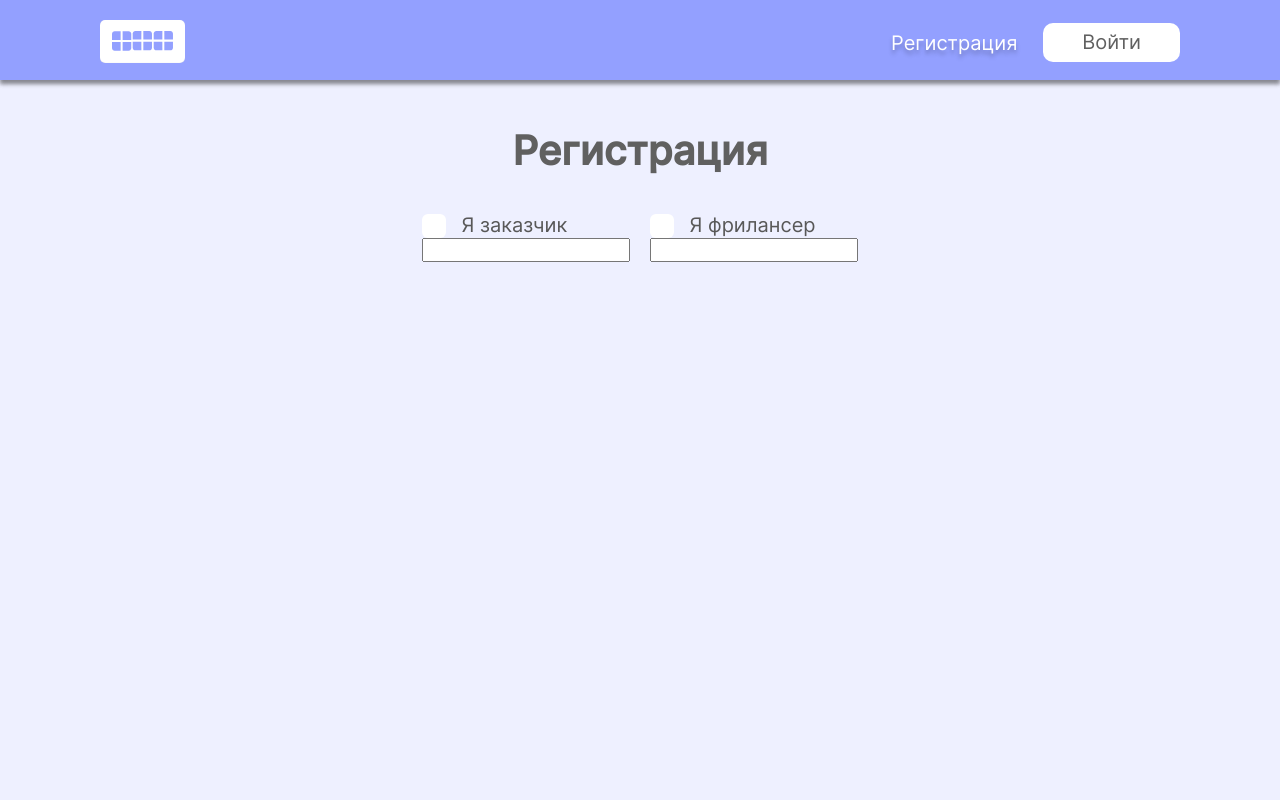
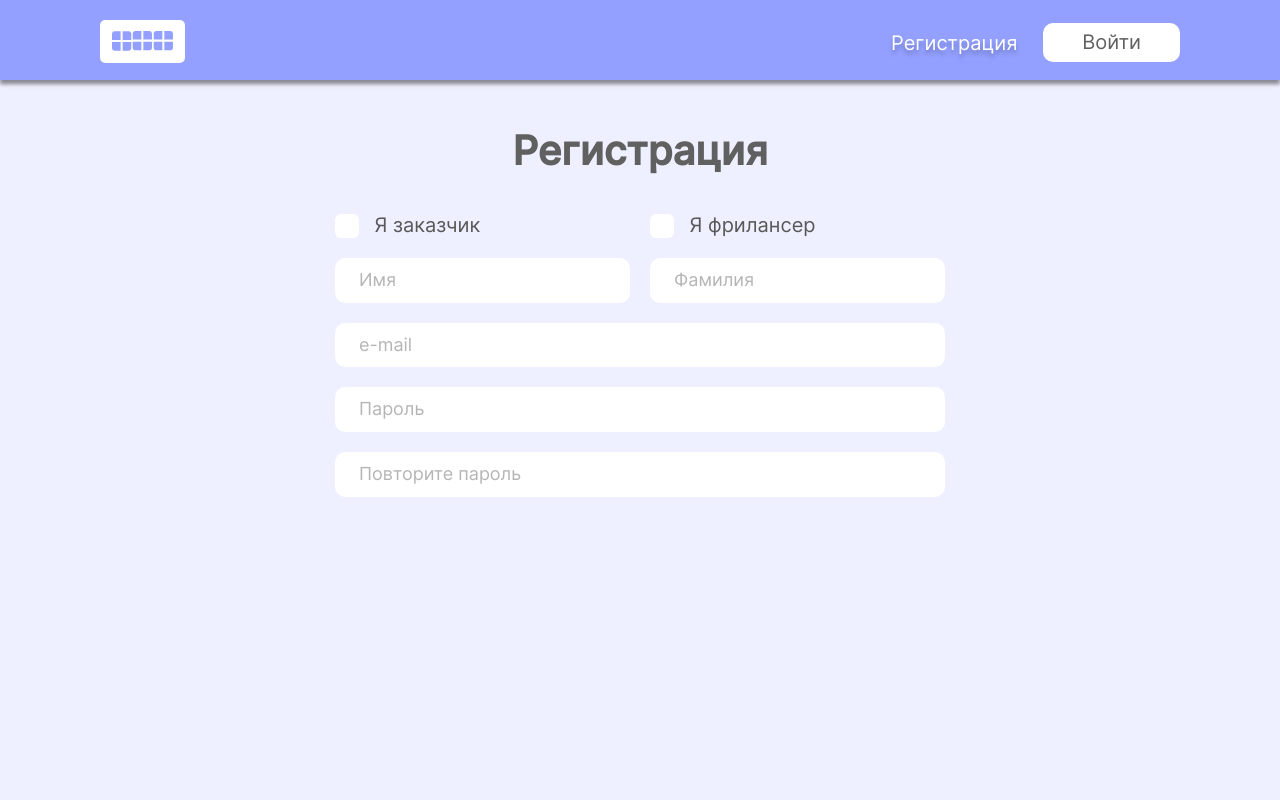
Before and after one commit to tutanhamon667/contract, a React (Create React App) app in the folder frontend/: page /signup in a window 1280 px wide. Shown: the top 800 px of the page. Built offline with nearby package versions, Linux system fonts and the light colour scheme.

Commit message:
корректировать компонент InputAuth

```diff
--- /dev/null
+++ b/frontend/src/components/Forms/RegisterForm/RegisterForm.css
@@ -0,0 +1,63 @@
+.register {
+    max-width: 612px;
+  }
+
+  .register__form {
+  }
+
+  .register__statusNameContainer {
+    display: flex;
+  }
+
+  .register__statusNameLeft {
+    display: flex;
+    flex-direction: column;
+    margin-right: 20px;
+  }
+
+  .register__statusNameRight {
+    display: flex;
+    flex-direction: column;
+  }
+
+  .register__radioButtonLabel {
+    display: flex;
+  }
+
+  .register__radioButton {
+    display: none;
+  }
+  .register__radioButton:checked + .register__radioButtonFake::before {
+    opacity: 1;
+  }
+
+  .register__radioButtonFake {
+    display: block;
+    width: 24px;
+    height: 24px;
+    background-color: #ffffff;
+    border-radius: 6px;
+    position: relative;
+  }
+  .register__radioButtonFake::before {
+    content: "";
+    position: absolute;
+    top: 50%;
+    left: 50%;
+    transform: translate(-50%, -50%);
+    display: block;
+    width: 12px;
+    height: 12px;
+    background-color: #93a0ff;
+    border-radius: 50%;
+    opacity: 0;
+    transition: 0.2s;
+  }
+
+  .register__radioButtonText {
+    color: #585858;
+    font-family: "Inter";
+    font-size: 20px;
+    font-weight: 400;
+    margin-left: 15px;
+  }
--- /dev/null
+++ b/frontend/src/components/Forms/RegisterForm/RegisterForm.jsx
@@ -0,0 +1,46 @@
+import React from "react";
+import InputAuth from "../../InputAuth/InputAuth";
+import "./RegisterForm.css";
+
+const RegisterForm = () => {
+  return (
+    <div className="register">
+      <form className="register__form">
+        <div className="register__statusNameContainer">
+          <div className="register__statusNameLeft">
+            <label className="register__radioButtonLabel">
+              <input
+                className="register__radioButton"
+                id="customer"
+                type="radio"
+                name="role"
+              />
+              <span className="register__radioButtonFake"></span>
+              <span className="register__radioButtonText">Я заказчик</span>
+            </label>
+            <InputAuth placeholder="Имя" marginTop={20} />
+          </div>
+
+          <div className="register__statusNameRight">
+            <label className="register__radioButtonLabel">
+              <input
+                className="register__radioButton"
+                id="freelancer"
+                type="radio"
+                name="role"
+              />
+              <span className="register__radioButtonFake"></span>
+              <span className="register__radioButtonText">Я фрилансер</span>
+            </label>
+            <InputAuth placeholder="Фамилия" marginTop={20} />
+          </div>
+        </div>
+        <InputAuth placeholder="e-mail" marginTop={20} width={610}/>
+        <InputAuth placeholder="Пароль" marginTop={20} width={610}/>
+        <InputAuth placeholder="Повторите пароль" marginTop={20} width={610}/>
+      </form>
+    </div>
+  );
+};
+
+export default RegisterForm;
--- /dev/null
+++ b/frontend/src/components/InputAuth/InputAuth.css
@@ -0,0 +1,27 @@
+.inputContainer {
+
+}
+
+.input {
+  font-family: "Inter", Arial, sans-serif;
+  font-size: 18px;
+  font-weight: 400;
+  width: 295px;
+  padding: 12px 24px;
+  align-items: center;
+  border: none;
+  border-radius: 10px;
+  background: #fff;
+  box-sizing: border-box;
+  transition: all 0.2s ease-in-out;
+}
+
+.input:focus {
+  outline: none;
+  box-shadow: 0px 1px 1px 0px rgba(202, 200, 200, 0.985),
+    0px 1px 1px 0px rgba(0, 0, 0, 0.25);
+}
+
+.input::placeholder {
+  color: #b5b5b5;
+}
--- /dev/null
+++ b/frontend/src/components/InputAuth/InputAuth.jsx
@@ -0,0 +1,17 @@
+import React from "react";
+import "./InputAuth.css";
+
+const InputAuth = ({ placeholder, width, value, onChange, marginTop }) => {
+  return (
+    <div className="inputContainer">
+      <input
+        className="input"
+        type="text"
+        placeholder={placeholder}
+        style={{width, marginTop}}
+      />
+    </div>
+  );
+};
+
+export default InputAuth;
--- a/frontend/src/pages/Auth/Auth.css
+++ b/frontend/src/pages/Auth/Auth.css
@@ -2,7 +2,7 @@
   margin: 0 auto;
   width: 100%;
 }
-.register__container {
+.container {
   display: flex;
   flex-direction: column;
   align-items: center;
@@ -17,67 +17,3 @@
   font-weight: 600;
   margin: 0 0 40px;
 }
-
-.register {
-  max-width: 612px;
-}
-
-.register__form {
-}
-
-.register__statusNameContainer {
-  display: flex;
-}
-
-.register__statusNameLeft {
-  display: flex;
-  flex-direction: column;
-  margin-right: 20px;
-}
-
-.register__statusNameRight {
-  display: flex;
-  flex-direction: column;
-}
-
-.register__radioButtonLabel {
-  display: flex;
-}
-
-.register__radioButton {
-  display: none;
-}
-.register__radioButton:checked + .register__radioButtonFake::before {
-  opacity: 1;
-}
-
-.register__radioButtonFake {
-  display: block;
-  width: 24px;
-  height: 24px;
-  background-color: #ffffff;
-  border-radius: 6px;
-  position: relative;
-}
-.register__radioButtonFake::before {
-  content: "";
-  position: absolute;
-  top: 50%;
-  left: 50%;
-  transform: translate(-50%, -50%);
-  display: block;
-  width: 12px;
-  height: 12px;
-  background-color: #93a0ff;
-  border-radius: 50%;
-  opacity: 0;
-  transition: 0.2s;
-}
-
-.register__radioButtonText {
-  color: #585858;
-  font-family: "Inter";
-  font-size: 20px;
-  font-weight: 400;
-  margin-left: 15px;
-}
--- a/frontend/src/pages/Auth/Auth.jsx
+++ b/frontend/src/pages/Auth/Auth.jsx
@@ -1,45 +1,13 @@
 import React from "react";
+import RegisterForm from "../../components/Forms/RegisterForm/RegisterForm";
 import "./Auth.css";
 
 const Auth = () => {
   return (
     <div className="wrapper">
-      <div className="register__container">
+      <div className="container">
         <h1 className="title">Регистрация</h1>
-        <div className="register">
-          <form className="register__form">
-            <div className="register__statusNameContainer">
-              <div className="register__statusNameLeft">
-                <label className="register__radioButtonLabel">
-                  <input
-                    className="register__radioButton"
-                    id="customer"
-                    type="radio"
-                    name="role"
-                  />
-                  <span className="register__radioButtonFake"></span>
-                  <span className="register__radioButtonText">Я заказчик</span>
-                  </label>
-                <input className="register__nameInput" type="text" />
-              </div>
-
-              <div className="register__statusNameRight">
-              <label className="register__radioButtonLabel">
-                  <input
-                    className="register__radioButton"
-                    id="freelancer"
-                    type="radio"
-                    name="role"
-                  />
-                  <span className="register__radioButtonFake"></span>
-                  <span className="register__radioButtonText">Я фрилансер</span>
-                  </label>
-
-                <input className="register__nameInput" type="text" />
-              </div>
-            </div>
-          </form>
-        </div>
+        <RegisterForm/>
       </div>
     </div>
   );
```
